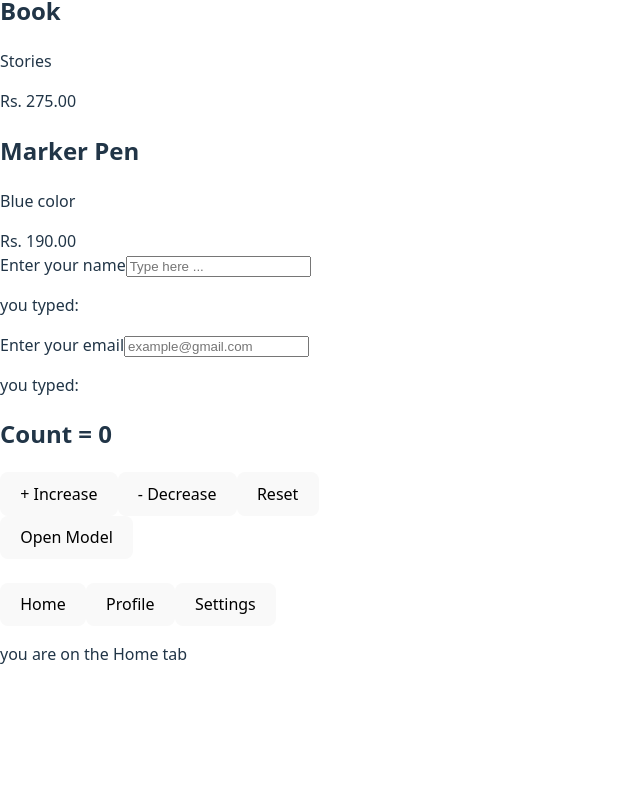
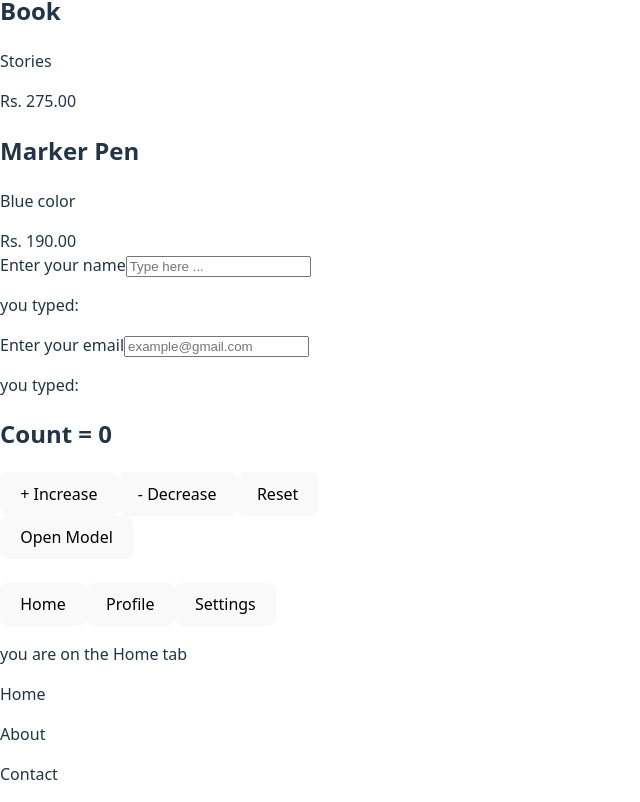
Before and after one commit to Randilwelikala/React-Todo-app, a React (Vite) app: page / in a window 1280 px wide. Shown: the part 335-1137 px from the top of the page, without its empty margins (0-640 px from the left). Before the commit the page ends 1017 px from the top, so only its background shows below. Built offline with nearby package versions, Linux system fonts and the light colour scheme.

Commit message:
created navbar component and finished

```diff
--- a/src/App.jsx
+++ b/src/App.jsx
@@ -4,6 +4,7 @@ import Input from './components/input';
 import Counter from'./components/counter';
 import Modal from './components/modal';
 import Tabs from './components/tabs';
+import Navbar from './components/navbar';
 
 function App(){
 
@@ -50,6 +51,9 @@ function App(){
 
         <Tabs></Tabs>
 
+        <Navbar items={["Home", "About", "Contact"]} />
+
+
     </div>
   );
 }
--- a/src/components/navbar.jsx
+++ b/src/components/navbar.jsx
@@ -0,0 +1,16 @@
+import {useState} from 'react';
+
+function Navbar ({items}){
+    const [active,setActive] = useState(items[0]);
+
+    return(
+        <nav>
+            {items.map((item)=>(
+                <p key={item} onClick={()=>setActive(item)}>{item}</p>
+            ))}
+        </nav>
+    )
+
+
+}
+export default Navbar;
```
